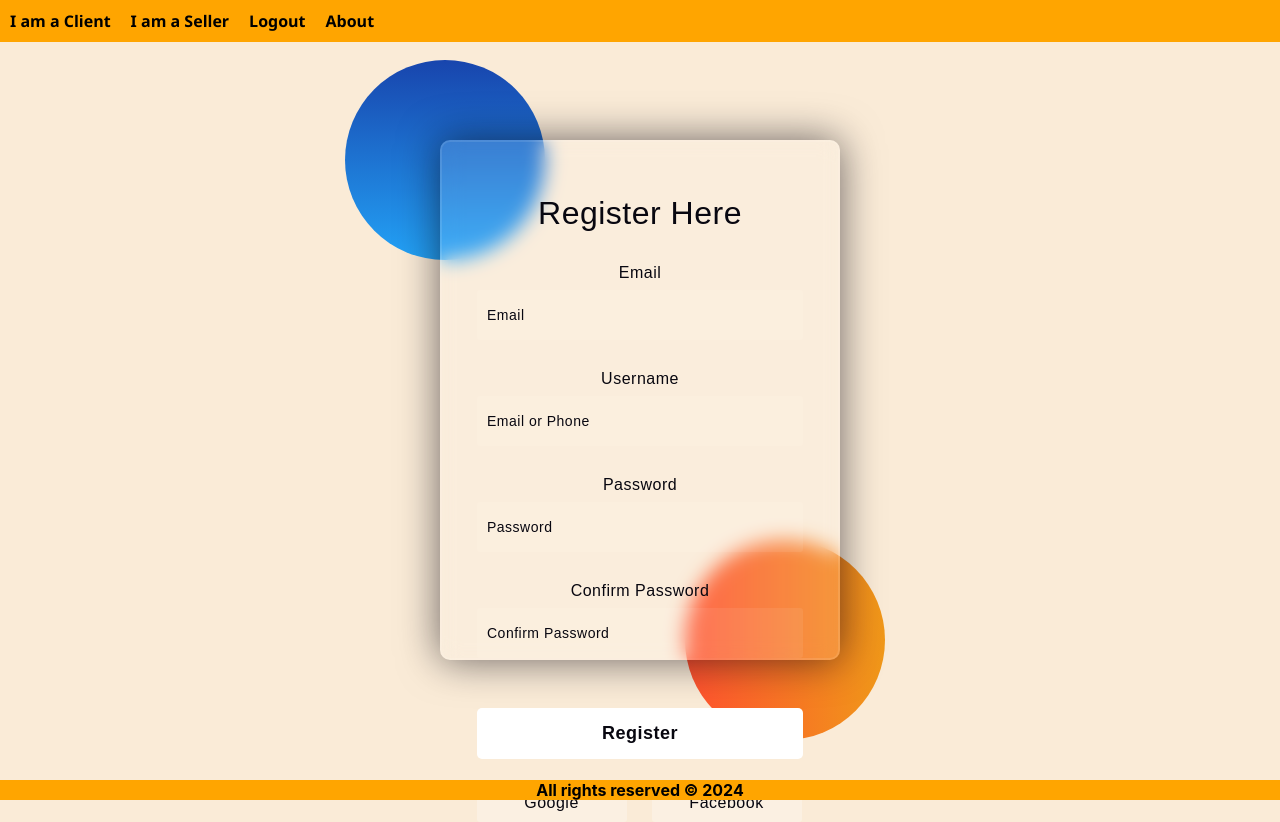
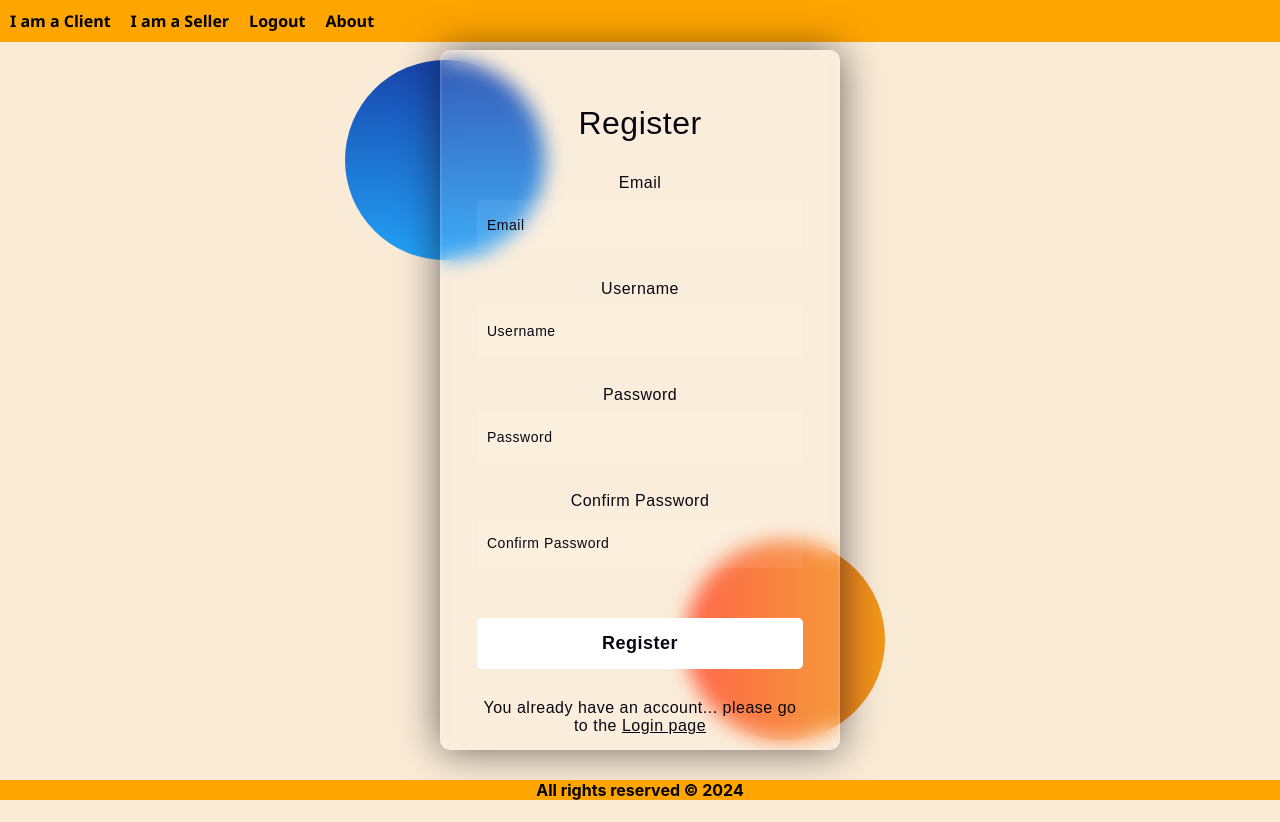
Before and after one commit to EmilPopovski24/DesignIT, a React (Create React App) app in the folder designit/: page /client-register in a window 1280 px wide. After the commit the page ends 800 px from the top, so only its background shows below. Built offline with nearby package versions, Linux system fonts and the light colour scheme.

Commit message:
Login and Register css completion

```diff
--- a/designit/src/components/Client/Login/Login.css
+++ b/designit/src/components/Client/Login/Login.css
@@ -40,7 +40,7 @@ body{
     right: -30px;
     bottom: -80px;
 }
-form{
+.login-form{
     height: 520px;
     width: 400px;
     background-color: rgba(255,255,255,0.13);
@@ -101,11 +101,13 @@ button{
     border-radius: 5px;
     cursor: pointer;
 }
-.social{
+
+.re-route{
   margin-top: 30px;
   display: flex;
 }
-.social div{
+
+.re-route div{
   background: red;
   width: 150px;
   border-radius: 3px;
@@ -115,12 +117,7 @@ button{
   /* color: #eaf0fb; */
   text-align: center;
 }
-.social div:hover{
+
+.re-route div:hover{
   background-color: rgba(255,255,255,0.47);
 }
-.social .fb{
-  margin-left: 25px;
-}
-.social i{
-  margin-right: 4px;
-}
--- a/designit/src/components/Client/Login/Login.js
+++ b/designit/src/components/Client/Login/Login.js
@@ -1,27 +1,26 @@
 import "./Login.css";
+import { Link } from "react-router-dom";
 
 export const Login = () => {
 
     return (
         <>
-        <p>Login page</p>
         <div class="background">
             <div class="shape"></div>
             <div class="shape"></div>
         </div>
-        <form>
-            <h3>Login Here</h3>
+        <form className="login-form">
+            <h3>Login</h3>
 
             <label for="username">Username</label>
-            <input type="text" placeholder="Email or Phone" id="username" />
+            <input type="text" placeholder="Username" id="username" />
 
             <label for="password">Password</label>
             <input type="password" placeholder="Password" id="password" />
 
             <button>Log In</button>
-            <div class="social">
-                <div class="go"><i class="fab fa-google"></i>  Google</div>
-                <div class="fb"><i class="fab fa-facebook"></i>  Facebook</div>
+            <div class="re-route">
+                <p>You don't have an account... please go to the <Link to="/client-register">Register page</Link></p>
             </div>
         </form>
         </>
--- a/designit/src/components/Client/Register/Register.css
+++ b/designit/src/components/Client/Register/Register.css
@@ -40,8 +40,8 @@ body{
     right: -30px;
     bottom: -80px;
 }
-form{
-    height: 520px;
+.register-form{
+    height: 700px;
     width: 400px;
     background-color: rgba(255,255,255,0.13);
     position: absolute;
@@ -101,11 +101,11 @@ button{
     border-radius: 5px;
     cursor: pointer;
 }
-.social{
+.re-route{
   margin-top: 30px;
   display: flex;
 }
-.social div{
+.re-route div{
   background: red;
   width: 150px;
   border-radius: 3px;
@@ -115,12 +115,6 @@ button{
   /* color: #eaf0fb; */
   text-align: center;
 }
-.social div:hover{
+.re-route div:hover{
   background-color: rgba(255,255,255,0.47);
 }
-.social .fb{
-  margin-left: 25px;
-}
-.social i{
-  margin-right: 4px;
-}
--- a/designit/src/components/Client/Register/Register.js
+++ b/designit/src/components/Client/Register/Register.js
@@ -1,4 +1,5 @@
 import "./Register.css";
+import { Link } from "react-router-dom";
 
 export const Register = () => {
 
@@ -8,14 +9,14 @@ export const Register = () => {
             <div class="shape"></div>
             <div class="shape"></div>
         </div>
-        <form>
-            <h3>Register Here</h3>
+        <form className="register-form">
+            <h3>Register</h3>
 
             <label for="email">Email</label>
             <input type="text" placeholder="Email" id="email" />
 
             <label for="username">Username</label>
-            <input type="text" placeholder="Email or Phone" id="username" />
+            <input type="text" placeholder="Username" id="username" />
 
             <label for="password">Password</label>
             <input type="password" placeholder="Password" id="password" />
@@ -24,9 +25,8 @@ export const Register = () => {
             <input type="password" placeholder="Confirm Password" id="confirm-password" />
 
             <button>Register</button>
-            <div class="social">
-                <div class="go"><i class="fab fa-google"></i>  Google</div>
-                <div class="fb"><i class="fab fa-facebook"></i>  Facebook</div>
+            <div class="re-route">
+                <p>You already have an account... please go to the <Link to="/client-login">Login page</Link></p>
             </div>
         </form>
         </>
```
